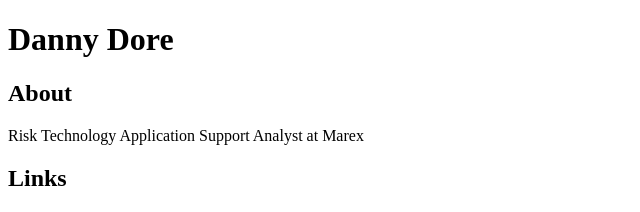
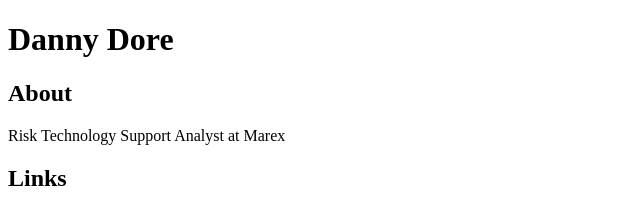
Before and after one commit to DannyDore/DannyDore.github.io, a plain HTML site: page index.html in a window 1280 px wide. Shown: the top 212 px of the page, without its empty margins (0-640 px from the left). Drawn offline with Linux system fonts and the light colour scheme.

Commit message:
Updated "About" section in index.html

```diff
--- a/index.html
+++ b/index.html
@@ -8,7 +8,7 @@
 <body>
     <h1>Danny Dore</h1>
         <h2>About</h2>
-            <p>Risk Technology Application Support Analyst at Marex</p>
+            <p>Risk Technology Support Analyst at Marex</p>
         <h2>Links</h2>
             <ul>
                 <li><a href="https://www.linkedin.com/in/dannydoredata/">LinkedIn Profile</a></li>
```
